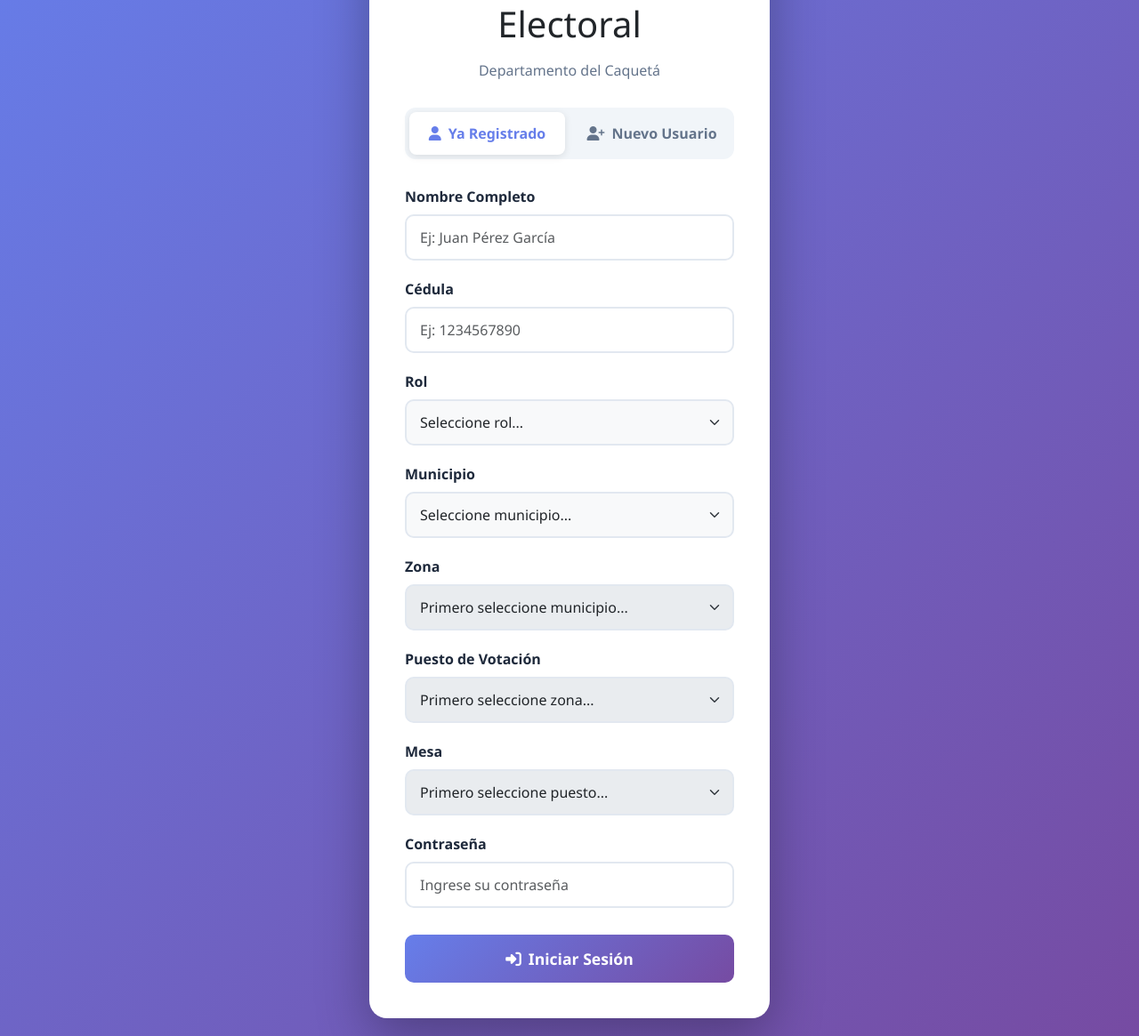
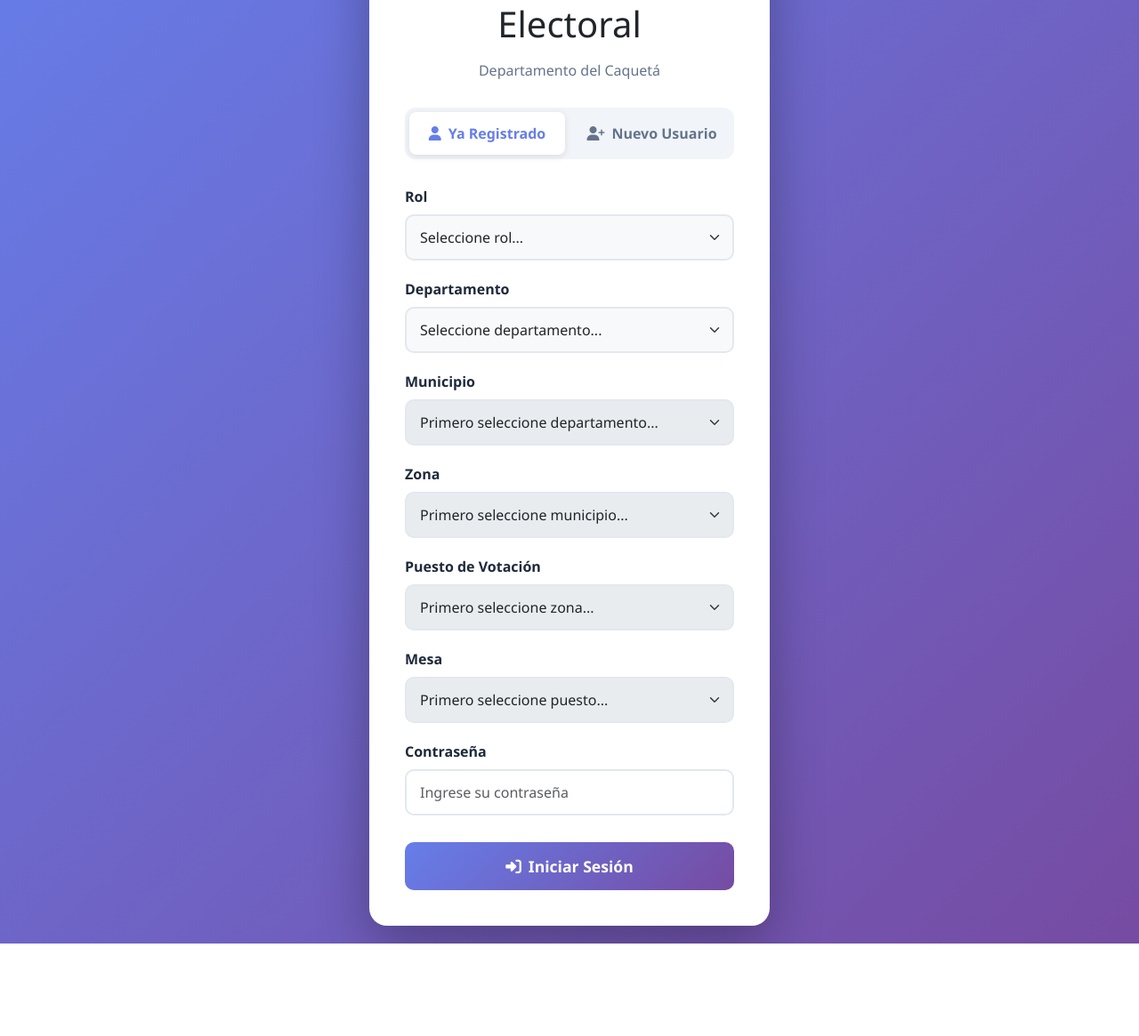
Before and after one commit to jorgeivanrua/SelecApp, a Flask app: page /login in a window 1280 px wide. Shown: the part 123-1288 px from the top of the page at 89% size. After the commit the page ends 1184 px from the top, so only its background shows below. Run offline with Flask 3, Linux system fonts and the light colour scheme; data comes from the database, SQL or seed files in the repository.

Commit message:
fix: Login corregido - Eliminados campos nombre y cédula, agregado campo Departamento con carga en cascada

```diff
--- a/templates/login_mejorado.html
+++ b/templates/login_mejorado.html
@@ -181,16 +181,6 @@
         <!-- Formulario Ya Registrado -->
         <form id="registeredForm" onsubmit="handleLogin(event)">
             <div class="form-group">
-                <label class="form-label">Nombre Completo</label>
-                <input type="text" class="form-control" id="nombreCompleto" placeholder="Ej: Juan Pérez García" required>
-            </div>
-
-            <div class="form-group">
-                <label class="form-label">Cédula</label>
-                <input type="text" class="form-control" id="cedula" placeholder="Ej: 1234567890" required pattern="[0-9]{6,10}">
-            </div>
-
-            <div class="form-group">
                 <label class="form-label">Rol</label>
                 <select class="form-select" id="rol" required onchange="loadUbicacionData()">
                     <option value="">Seleccione rol...</option>
@@ -206,9 +196,17 @@
             </div>
 
             <div class="form-group">
+                <label class="form-label">Departamento</label>
+                <select class="form-select" id="departamento" required onchange="loadMunicipios()">
+                    <option value="">Seleccione departamento...</option>
+                    <option value="Caquetá">Caquetá</option>
+                </select>
+            </div>
+
+            <div class="form-group">
                 <label class="form-label">Municipio</label>
-                <select class="form-select" id="municipio" onchange="loadZonas()">
-                    <option value="">Seleccione municipio...</option>
+                <select class="form-select" id="municipio" disabled onchange="loadZonas()">
+                    <option value="">Primero seleccione departamento...</option>
                 </select>
             </div>
 
@@ -278,30 +276,48 @@
             }
         }
 
-        // Cargar municipios al inicio
-        document.addEventListener('DOMContentLoaded', function() {
-            loadMunicipios();
-        });
-
         // Cargar municipios
         async function loadMunicipios() {
+            const departamento = document.getElementById('departamento').value;
+            const selectMunicipio = document.getElementById('municipio');
+            const selectZona = document.getElementById('zona');
+            const selectPuesto = document.getElementById('puesto');
+            const selectMesa = document.getElementById('mesa');
+
+            // Resetear selects dependientes
+            selectZona.innerHTML = '<option value="">Primero seleccione municipio...</option>';
+            selectZona.disabled = true;
+            selectPuesto.innerHTML = '<option value="">Primero seleccione zona...</option>';
+            selectPuesto.disabled = true;
+            selectMesa.innerHTML = '<option value="">Primero seleccione puesto...</option>';
+            selectMesa.disabled = true;
+
+            if (!departamento) {
+                selectMunicipio.innerHTML = '<option value="">Primero seleccione departamento...</option>';
+                selectMunicipio.disabled = true;
+                return;
+            }
+
+            selectMunicipio.innerHTML = '<option value="">Cargando...</option>';
+            selectMunicipio.disabled = false;
+
             try {
                 const response = await fetch('/api/ubicacion/municipios');
                 const data = await response.json();
 
-                const select = document.getElementById('municipio');
-                select.innerHTML = '<option value="">Seleccione municipio...</option>';
+                selectMunicipio.innerHTML = '<option value="">Seleccione municipio...</option>';
 
                 if (data.success && data.municipios) {
                     data.municipios.forEach(mun => {
                         const option = document.createElement('option');
                         option.value = mun.id;
                         option.textContent = mun.nombre;
-                        select.appendChild(option);
+                        selectMunicipio.appendChild(option);
                     });
                 }
             } catch (error) {
                 console.error('Error cargando municipios:', error);
+                selectMunicipio.innerHTML = '<option value="">Error cargando municipios</option>';
             }
         }
 
@@ -448,9 +464,8 @@
             event.preventDefault();
 
             const formData = {
-                nombre_completo: document.getElementById('nombreCompleto').value,
-                cedula: document.getElementById('cedula').value,
                 rol: document.getElementById('rol').value,
+                departamento: document.getElementById('departamento').value,
                 municipio_id: document.getElementById('municipio').value,
                 zona_id: document.getElementById('zona').value,
                 puesto_id: document.getElementById('puesto').value,
```
